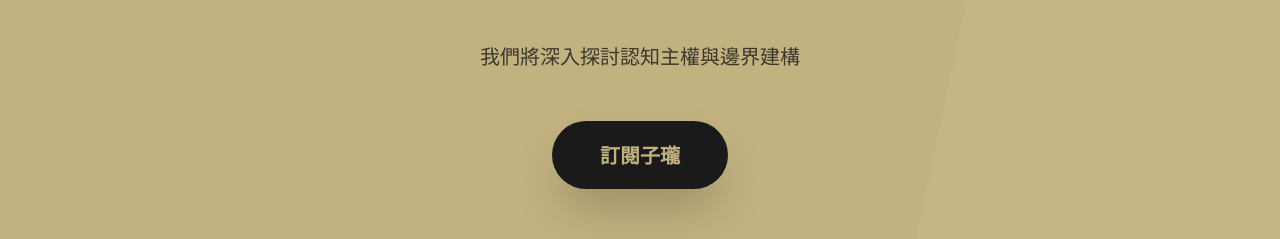
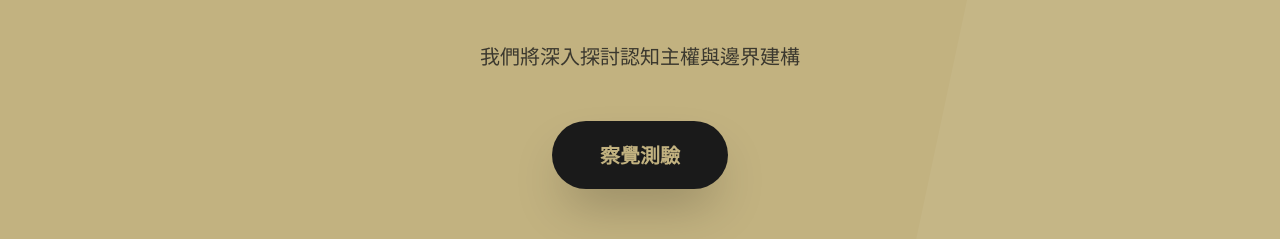
Before and after one commit to pocket12012076-svg/-Zi-Long-1, a React (Vite) app: page / in a window 1280 px wide. Shown: the part 3601-3840 px from the top of the page. Built offline with nearby package versions, Linux system fonts and the light colour scheme.

Commit message:
Update App.tsx

```diff
--- a/src/App.tsx
+++ b/src/App.tsx
@@ -12,9 +12,11 @@ import { motion, useScroll, useSpring } from "motion/react";
 import { MinimalCat } from "./components/Icons";
 import { useState } from "react";
 import SubscriptionModal from "./components/SubscriptionModal";
+import AwarenessQuiz from "./components/AwarenessQuiz";
 
 export default function App() {
   const [isSubModalOpen, setIsSubModalOpen] = useState(false);
+  const [isQuizOpen, setIsQuizOpen] = useState(false);
   const [lang, setLang] = useState("zh");
   const { scrollYProgress } = useScroll();
   const scaleX = useSpring(scrollYProgress, {
@@ -39,6 +41,7 @@ export default function App() {
       ctaTitle: <>準備好奪回你的<br/><span className="italic">認知主權</span>了嗎？</>,
       ctaDesc: "我們將深入探討認知主權與邊界建構",
       subscribe: "訂閱子瓏",
+      quiz: "察覺測驗",
       btnAuthor: "關於作家-子瓏",
       btnBook: "小說-傾聽我 接住我"
     },
@@ -57,6 +60,7 @@ export default function App() {
       ctaTitle: <>Ready to reclaim your<br/><span className="italic">Cognitive Sovereignty</span>?</>,
       ctaDesc: "We explore cognitive sovereignty and boundary construction",
       subscribe: "Subscribe to Zi Long",
+      quiz: "Awareness Quiz",
       btnAuthor: "About Author",
       btnBook: "Novel - Listen to Me"
     },
@@ -75,6 +79,7 @@ export default function App() {
       ctaTitle: <>あなたの<span className="italic">認知的主権</span>を<br/>取り戻す準備はできていますか？</>,
       ctaDesc: "認知的主權と境界構築を深く探求します",
       subscribe: "子瓏（ズーロン）を購読する",
+      quiz: "気づきのテスト",
       btnAuthor: "作家について",
       btnBook: "小説 - 私を聴いて"
     }
@@ -178,10 +183,10 @@ export default function App() {
               {t.ctaDesc}
             </p>
             <button
-              onClick={() => setIsSubModalOpen(true)}
+              onClick={() => setIsQuizOpen(true)}
               className="px-12 py-5 bg-bg text-accent rounded-full font-bold text-xl hover:scale-105 transition-transform shadow-2xl"
             >
-              {t.subscribe}
+              {t.quiz}
             </button>
           </div>
         </section>
@@ -192,6 +197,12 @@ export default function App() {
       <Footer lang={lang} />
 
       <SubscriptionModal isOpen={isSubModalOpen} onClose={() => setIsSubModalOpen(false)} lang={lang} />
+      {isQuizOpen && (
+  <AwarenessQuiz
+    lang={lang}
+    onBack={() => setIsQuizOpen(false)}
+  />
+)}
     </div>
   );
 }
```
